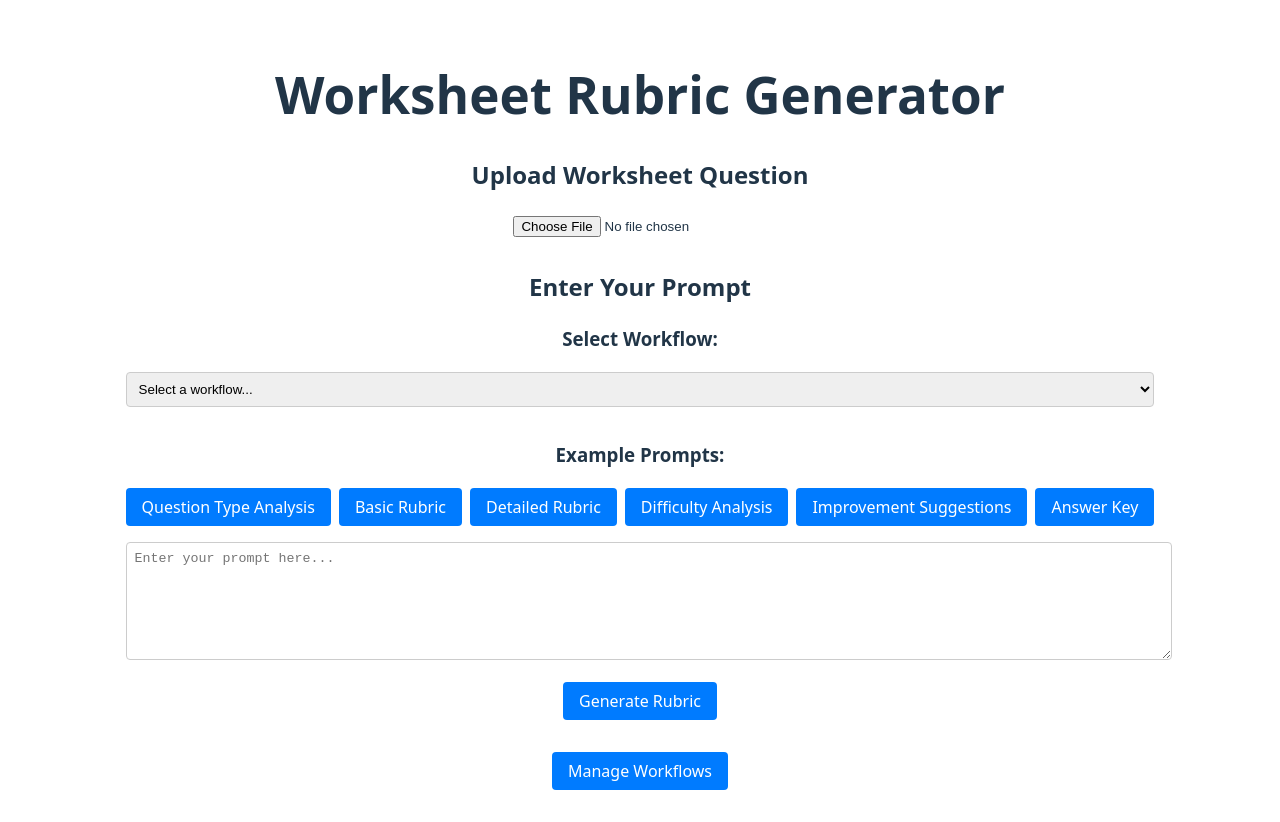
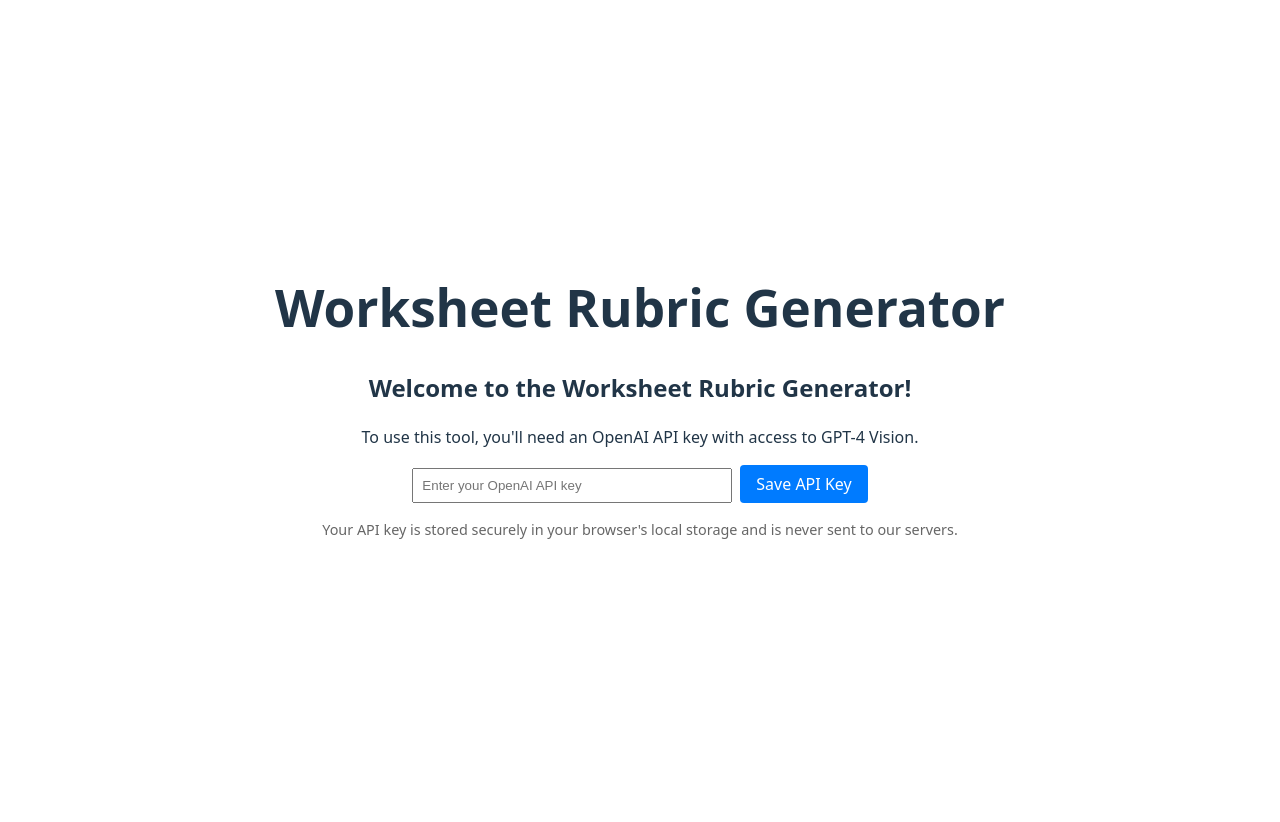
Before and after one commit to mubarakmarafa/rubric_generator, a React (Vite) app: page / in a window 1280 px wide. After the commit the page ends 800 px from the top, so only its background shows below. Built offline with nearby package versions, Linux system fonts and the light colour scheme.

Commit message:
revert: restore API key input and management for user-supplied keys

```diff
--- a/src/App.jsx
+++ b/src/App.jsx
@@ -57,7 +57,7 @@ const DEFAULT_WORKFLOW = {
     {
       id: 'step5',
       name: 'Fill in the Blanks Rubric',
-      prompt: 'For this fill in the blanks question: {question}\nFirst, count the number of blanks in the question.\nThen, generate criteria as follows:\n1. State the correct answer for each blank in order\n2. If there are multiple blanks, add "All blanks must be filled"\n3. If spelling/grammar is critical, add "Correct spelling and grammar"\nKeep each criterion under 8 words. Total word limit: 20 words.\nOutput only the numbered criteria.',
+      prompt: 'For this fill in the blanks question: {question}\nGenerate exactly three criteria:\n1. State the correct answer for each blank\n2. All blanks are filled\n3. Correct spelling and grammar\nTotal word limit: 15 words.\nOutput only the numbered criteria.',
       conditions: [
         {
           id: 'condition6',
@@ -122,12 +122,28 @@ function App() {
   const [showWorkflowEditor, setShowWorkflowEditor] = useState(false);
   const [showWorkflowManager, setShowWorkflowManager] = useState(false);
   const [executionProgress, setExecutionProgress] = useState(null);
+  const [apiKey, setApiKey] = useState(() => {
+    // Try to restore API key from localStorage
+    return localStorage.getItem('openai_api_key') || '';
+  });
+  const [showApiKeyPrompt, setShowApiKeyPrompt] = useState(!localStorage.getItem('openai_api_key'));
   const [detectedQuestion, setDetectedQuestion] = useState(() => {
     // Try to restore from localStorage
     const saved = localStorage.getItem('detectedQuestion');
     return saved ? JSON.parse(saved) : null;
   });
   const [isDetectingQuestion, setIsDetectingQuestion] = useState(false);
+
+  // Save API key to localStorage when it changes
+  useEffect(() => {
+    if (apiKey) {
+      localStorage.setItem('openai_api_key', apiKey);
+      setShowApiKeyPrompt(false);
+    } else {
+      localStorage.removeItem('openai_api_key');
+      setShowApiKeyPrompt(true);
+    }
+  }, [apiKey]);
 
   // Load workflows from local storage on component mount
   useEffect(() => {
@@ -322,6 +338,20 @@ function App() {
     }
   };
 
+  const handleApiKeySubmit = (event) => {
+    event.preventDefault();
+    const key = event.target.apiKey.value.trim();
+    if (key) {
+      setApiKey(key);
+    }
+  };
+
+  const handleApiKeyRemove = () => {
+    setApiKey('');
+    localStorage.removeItem('openai_api_key');
+    setShowApiKeyPrompt(true);
+  };
+
   return (
     <div className="App">
       <header className="App-header">
@@ -329,6 +359,58 @@ function App() {
       </header>
 
       <main>
+        {showApiKeyPrompt ? (
+          <div className="api-key-prompt">
+            <h2>Welcome to the Worksheet Rubric Generator!</h2>
+            <p>To use this tool, you'll need an OpenAI API key with access to GPT-4 Vision.</p>
+            <form onSubmit={handleApiKeySubmit}>
+              <input
+                type="password"
+                name="apiKey"
+                placeholder="Enter your OpenAI API key"
+                required
+                style={{
+                  padding: '0.5rem',
+                  width: '300px',
+                  marginRight: '0.5rem'
+                }}
+              />
+              <button
+                type="submit"
+                style={{
+                  padding: '0.5rem 1rem',
+                  backgroundColor: '#007bff',
+                  color: 'white',
+                  border: 'none',
+                  borderRadius: '4px',
+                  cursor: 'pointer'
+                }}
+              >
+                Save API Key
+              </button>
+            </form>
+            <p style={{ fontSize: '0.9rem', color: '#666', marginTop: '1rem' }}>
+              Your API key is stored securely in your browser's local storage and is never sent to our servers.
+            </p>
+          </div>
+        ) : (
+          <>
+            <div style={{ marginBottom: '1rem', textAlign: 'right' }}>
+              <button
+                onClick={handleApiKeyRemove}
+                style={{
+                  padding: '0.25rem 0.5rem',
+                  backgroundColor: '#dc3545',
+                  color: 'white',
+                  border: 'none',
+                  borderRadius: '4px',
+                  cursor: 'pointer',
+                  fontSize: '0.9rem'
+                }}
+              >
+                Remove API Key
+              </button>
+            </div>
             <ImageUpload onImageUpload={handleImageUpload} />
 
             {isDetectingQuestion && (
@@ -412,6 +494,8 @@ function App() {
                 onWorkflowEdit={handleWorkflowEdit}
               />
             )}
+          </>
+        )}
       </main>
     </div>
   );
--- a/src/services/openaiService.js
+++ b/src/services/openaiService.js
@@ -1,10 +1,14 @@
 import OpenAI from 'openai';
 
-// Initialize the OpenAI client with the API key hardcoded for internal testing
+// Initialize the OpenAI client with the API key from localStorage
 const getOpenAIClient = () => {
+  const apiKey = localStorage.getItem('openai_api_key');
+  if (!apiKey) {
+    throw new Error('OpenAI API key not found. Please enter your API key to use this feature.');
+  }
   return new OpenAI({
-    apiKey: "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",
-    dangerouslyAllowBrowser: true // Only for development/testing
+    apiKey: apiKey,
+    dangerouslyAllowBrowser: true // Only for development, in production this should be handled by a backend
   });
 };
 
```
Also changed, not shown: 1 other file (tests, documents, lock files or other folders). Lines whose indentation alone changed are shown as unchanged.
